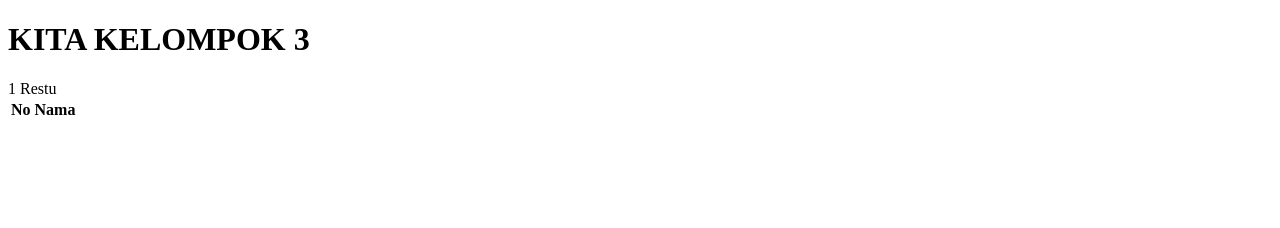
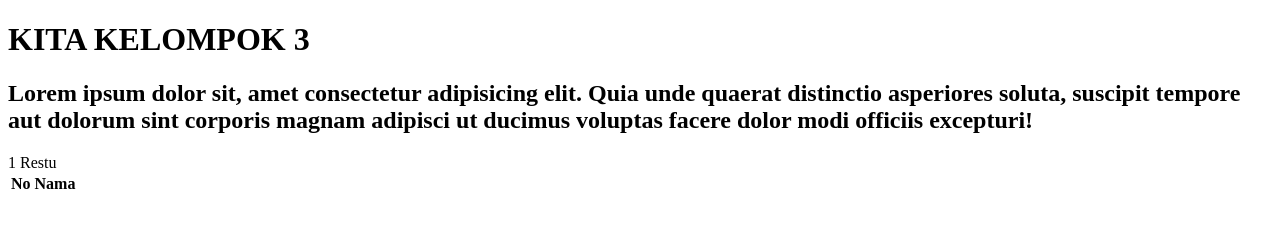
Before and after one commit to irfan2543/tesgit, a plain HTML site: page index.html in a window 1280 px wide. Drawn offline with Linux system fonts and the light colour scheme.

Commit message:
nambah lorem

```diff
--- a/index.html
+++ b/index.html
@@ -7,6 +7,7 @@
 </head>
 <body>
   <h1>KITA KELOMPOK 3</h1>
+  <h2>Lorem ipsum dolor sit, amet consectetur adipisicing elit. Quia unde quaerat distinctio asperiores soluta, suscipit tempore aut dolorum sint corporis magnam adipisci ut ducimus voluptas facere dolor modi officiis excepturi!</h2>
   <table>
     <thead>
       <tr>
```
